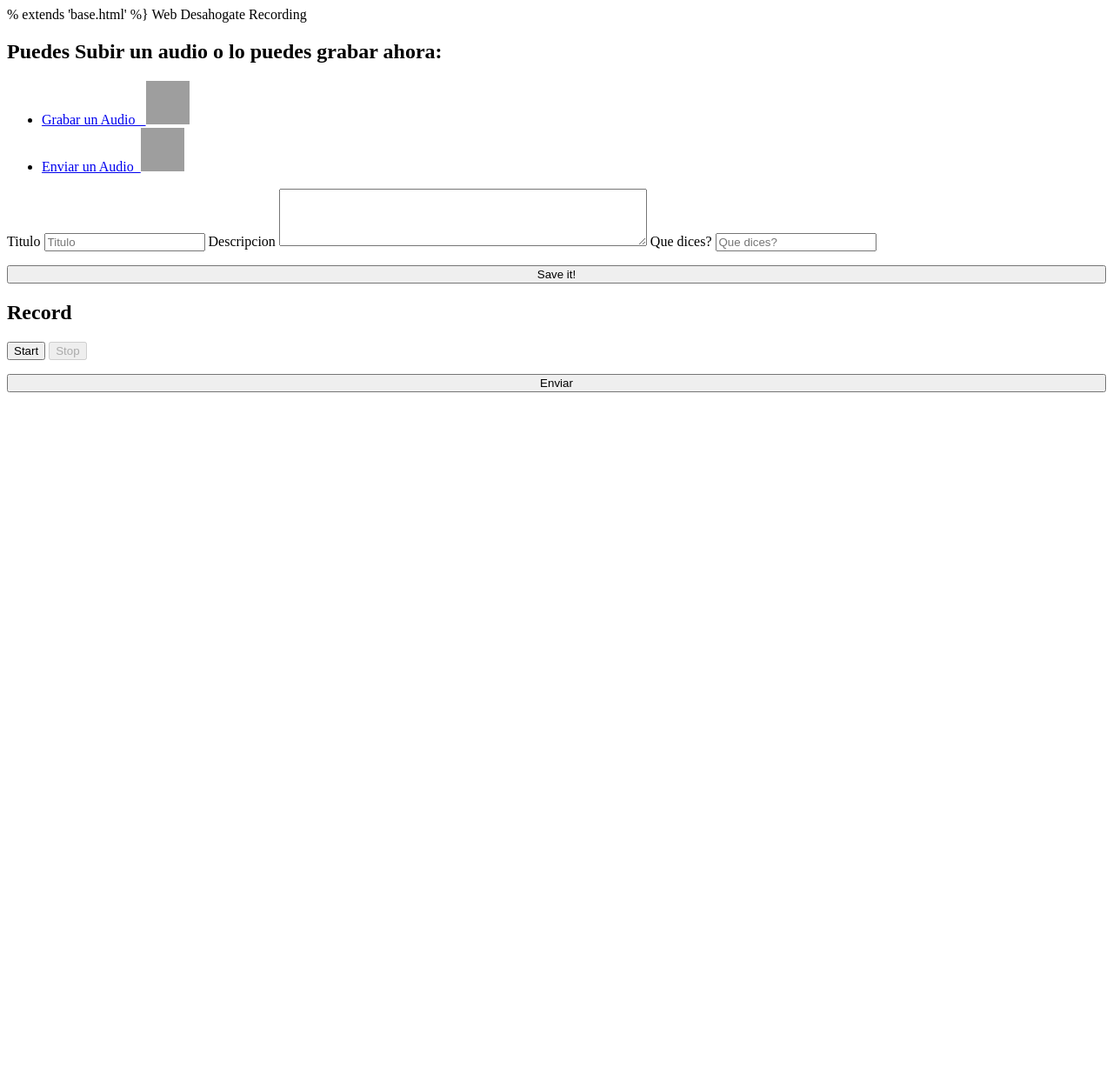
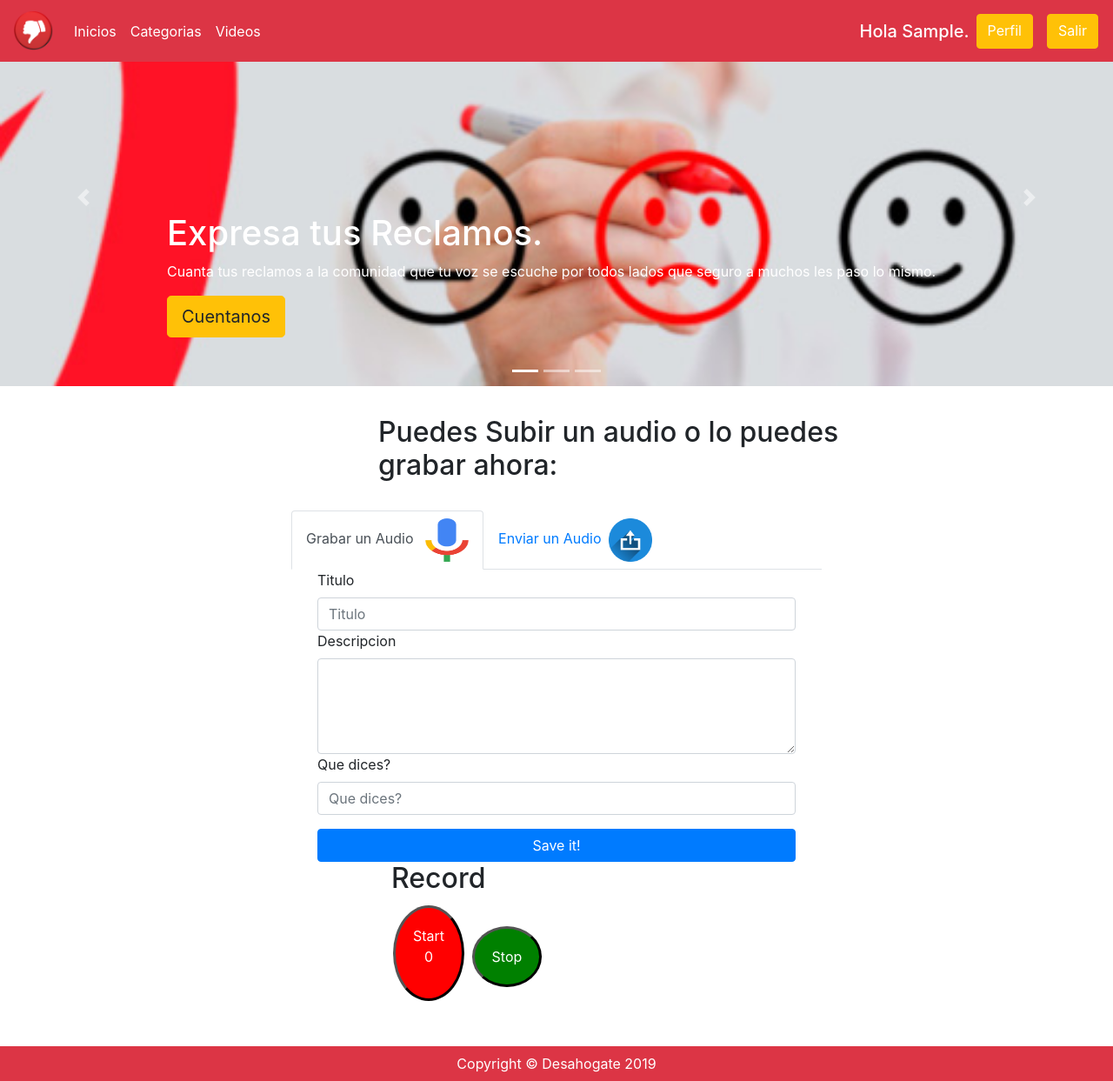
Before and after one commit to apariciojuan/Desahogate, a Django app: page /Records/ in a window 1280 px wide. Shown: the whole page at 87% size. Before the commit the page ends 451 px from the top, so only its background shows below. Run offline with Django 3.2, Linux system fonts and the light colour scheme; a user stored in the database is signed in; tables that the repository leaves empty hold one stand-in row (values such as "Sample post"); parts of the project's set-up code (start-up, migrations or seed data) failed here and were passed over; some libraries are stand-ins or nearby versions; grey boxes are pictures that could not be loaded.

Commit message:
message, changes was made

```diff
--- a/apps/entradas/templates/entradas/up_record.html
+++ b/apps/entradas/templates/entradas/up_record.html
@@ -1,10 +1,9 @@
-% extends 'base.html' %}
+{% extends 'base.html' %}
 {% load static %}
 {% block title %}Web Desahogate Recording{% endblock %}
 
 {% block content %}
  <link href="https://fonts.googleapis.com/css?family=Roboto" rel="stylesheet">
-
 <div class="container-fluid">
   <div class="row">
    <div class="col-3">
@@ -28,13 +27,15 @@
 		<a class="nav-link" data-toggle="tab" href="#tabs-2" role="tab">Enviar un Audio&nbsp;
     <img src="{% static 'img/upload-1118929_1280.png' %}" width="50" height="50" alt=""/></a></a>
 	</li>
+  	</li>
+
 
 </ul><!-- Tab panes -->
 <div class="tab-content">
 	<div class="tab-pane active" id="tabs-1" role="tabpanel">
 
     <div class="col mb-5">
-    <div class="container" id="record_file">
+     <div class="container" id="record_file">
         <form  method="POST">
          {% csrf_token %}
            <div class="form-group">
@@ -51,9 +52,13 @@
     </div>
     <div>
      	<h2>Record</h2>
+
+
      		<p>
-     			<button id="record">Start</button>
+
+     			<button id="record">Start     <p id="counter">0</p>  </button>
      			<button id="stopRecord" disabled>Stop</button>
+
       	 </p>
    		<p>
     			<audio id="recordedAudio"></audio>
@@ -75,8 +80,10 @@
 
    </div>
   </div>
+ </div>
 
-   </div>
+
+  </div>
   </diV>
 
 <script>
@@ -139,7 +146,10 @@
           stopRecord.disabled=false;
           audioChunks = [];
           $("#secret").attr('value','ready');
+          cont();
           rec.start();
+
+
 
 
  }
@@ -150,6 +160,7 @@
           stop.disabled=true;
           record.style.backgroundColor = "red"
           rec.stop();
+          stopCount();
 
  }
 
@@ -168,6 +179,21 @@
    }
    return cookieValue;
  }
+var myInterval;
+var a = 0;
+function cont(){
+  myInterval = setInterval(function(){
+    console.log('dntroooo',$('#counter').text())
+
+             $('#counter').text(Math.ceil(a++));
+  },1000);
+
+}
+function stopCount(){
+clearInterval(myInterval);
+
+}
 
 </script>
+
 {% endblock %}
--- a/static/css/stylesOwn.css
+++ b/static/css/stylesOwn.css
@@ -1,3 +1,50 @@
 body {
   height: 100%;
 }
+#record {
+  background-color: red; /* Green */
+  border-width: medium;
+  border-color: black;
+  color: white;
+  padding: 20px;
+  text-align: center;
+  text-decoration: none;
+  display: inline-block;
+  font-size: 16px;
+  margin: 4px 2px;
+  cursor: pointer;
+  max-width: 50%;
+  max-height: 15%;
+  border-radius: 50%;
+  left: 100px;
+  right: 100px;
+  position: relative;
+}
+#stopRecord {
+background-color: green; /* Green */
+border-width: medium;
+border-color: black;
+color: white;
+padding: 20px;
+text-align: center;
+text-decoration: none;
+display: inline-block;
+font-size: 16px;
+margin: 4px 2px;
+cursor: pointer;
+max-width: 50%;
+max-height: 15%;
+border-radius: 50%;
+left: 100px;
+right: 100px;
+position: relative;
+}
+h2 {
+  left: 100px;
+  position: relative;
+}
+#recordedAudio {
+left: 100px;
+right: 100px;
+position: relative;
+}
--- a/templates/base.html
+++ b/templates/base.html
@@ -13,9 +13,9 @@
     <!-- Bootstrap CSS -->
 
     <link rel="stylesheet" href="https://stackpath.bootstrapcdn.com/bootstrap/4.1.3/css/bootstrap.min.css" integrity="sha384-MCw98/SFnGE8fJT3GXwEOngsV7Zt27NXFoaoApmYm81iuXoPkFOJwJ8ERdknLPMO" crossorigin="anonymous">
-    <link href="{% static "css/stylesOwn.css" %}" rel="stylesheet">
-    <link href="{% static "css/carousel.css" %}" rel="stylesheet">
-     <script src="{% static "js/holder.min.js" %}"></script>
+    <link href="{% static 'css/stylesOwn.css' %}" rel="stylesheet">
+    <link href="{% static 'css/carousel.css' %}" rel="stylesheet">
+     <script src="{% static 'js/holder.min.js' %}"></script>
     {% block css %}{% endblock css %}
   </head>
 
@@ -23,7 +23,7 @@
     <header>
       {% block top %}
         <nav class="navbar navbar-expand-md navbar-dark fixed-top bg-danger">
-          <a class="navbar-brand" href="/"><img class="" src="{% static "img/de3.png" %}" alt="Desahogate" width="45" height="45"></a>
+          <a class="navbar-brand" href="/"><img class="" src="{% static 'img/de3.png' %}" alt="Desahogate" width="45" height="45"></a>
           <button class="navbar-toggler" type="button" data-toggle="collapse" data-target="#navbarCollapse" aria-controls="navbarCollapse" aria-expanded="false" aria-label="Toggle navigation">
             <span class="navbar-toggler-icon"></span>
           </button>
@@ -109,7 +109,8 @@
         </div>
       </footer>
     {% endblock footer %}
-    <script src="https://code.jquery.com/jquery-3.3.1.slim.min.js" integrity="sha384-q8i/X+965DzO0rT7abK41JStQIAqVgRVzpbzo5smXKp4YfRvH+8abtTE1Pi6jizo" crossorigin="anonymous"></script>
+   <script
+  src="https://code.jquery.com/jquery-3.3.1.js" integrity="sha256-2Kok7MbOyxpgUVvAk/HJ2jigOSYS2auK4Pfzbm7uH60=" crossorigin="anonymous"></script>
     <script src="https://cdnjs.cloudflare.com/ajax/libs/popper.js/1.14.3/umd/popper.min.js" integrity="sha384-ZMP7rVo3mIykV+2+9J3UJ46jBk0WLaUAdn689aCwoqbBJiSnjAK/l8WvCWPIPm49" crossorigin="anonymous"></script>
     <script src="https://stackpath.bootstrapcdn.com/bootstrap/4.1.3/js/bootstrap.min.js" integrity="sha384-ChfqqxuZUCnJSK3+MXmPNIyE6ZbWh2IMqE241rYiqJxyMiZ6OW/JmZQ5stwEULTy" crossorigin="anonymous"></script>
   </body>
```
Also changed, not shown: webDe/settings.py (+17 -17 lines), static/img/Google_mic.svg.png (added), static/img/upload-1118929_1280.png (added).
